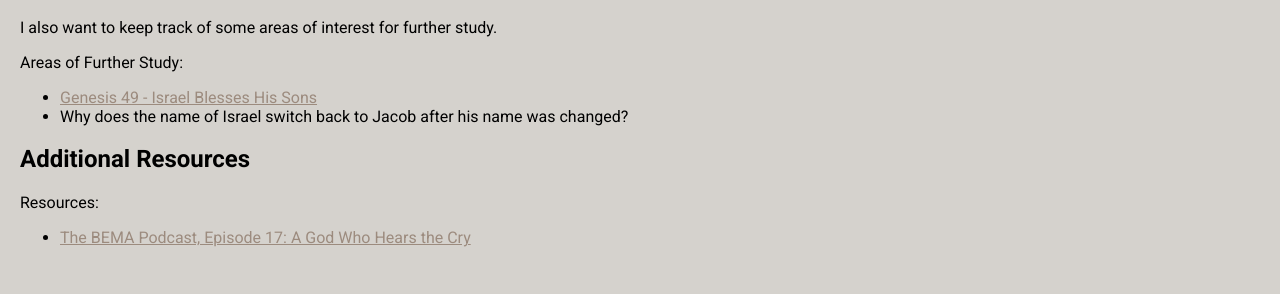
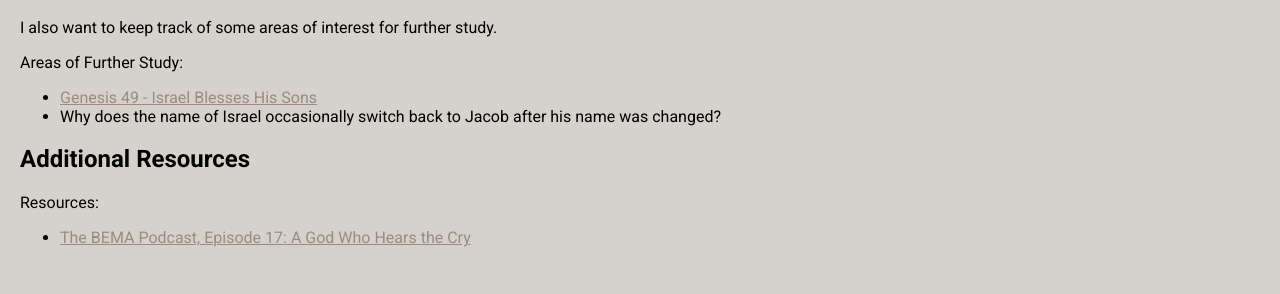
Before and after one commit to Francis-McKee/francis-mckee.github.io, a Jekyll site: the page built from _posts/theology/genesis/2026-03-04-genesis-summary.md, in a window 1280 px wide. Shown: the part 661-955 px from the top of the page. Built offline with Jekyll 4.4.1, drawn with Linux system fonts in a browser that asks for light colours; nearby versions of some CDN libraries; comment, search, counter and statistics services are not loaded.

Commit message:
added post Exodus (Summary)

```diff
--- a/_posts/theology/genesis/2026-03-04-genesis-summary.md
+++ b/_posts/theology/genesis/2026-03-04-genesis-summary.md
@@ -27,7 +27,7 @@ I also want to keep track of some areas of interest for further study.
 
 Areas of Further Study:
 * [Genesis 49 - Israel Blesses His Sons]({{ '/blog/genesis/49' | relative_url }})
-* Why does the name of Israel switch back to Jacob after his name was changed?
+* Why does the name of Israel occasionally switch back to Jacob after his name was changed?
 
 ## Additional Resources
 
```
Also changed, not shown: _posts/theology/exodus/2026-06-03-exodus-31.md (+1 -0 lines), _posts/theology/exodus/2026-06-19-exodus-summary.md (added, +22 -0 lines), 1 other file.
